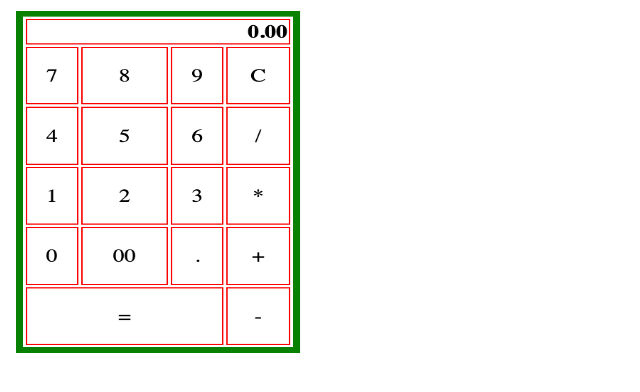
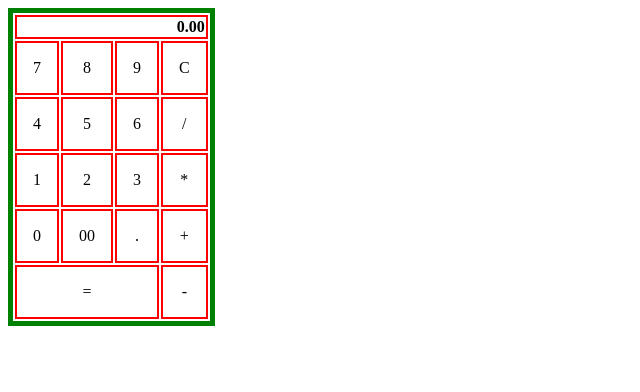
Before and after one commit to n-lucard/Generation-Calculator, a plain HTML site: page index.html in a window 1280 px wide. Shown: the whole page, without its empty margins (0-640 px from the left). Drawn offline with Linux system fonts and the light colour scheme.

Commit message:
final commit

```diff
--- a/index.html
+++ b/index.html
@@ -5,9 +5,52 @@
     <meta name="viewport" content="width=device-width">
     <title>replit</title>
     <link href="style.css" rel="stylesheet" type="text/css" />
+  <title>calculator</title>
   </head>
-  <body>
-    <img src="calculator-image.png" alt="calculator image" width="300" height="350">
-    <script src="script.js"></script>
-  </body>
+<body>
+<table>
+  <tbody>
+    <!---- total ---->
+    <tr>
+      <th colspan="4">0.00</th>
+    </tr>
+
+
+    <!----7,8,9,C---->
+      <tr>
+      <td>7</td>
+      <td>8</td>
+      <td>9</td>
+      <td>C</td>
+    </tr>
+    <!----4,5,6 /---->
+    <tr>
+      <td>4</td>
+      <td>5</td>
+      <td>6</td>
+      <td>/</td>
+      <!----1,2,3,*---->
+      <tr>
+      <td>1</td>
+      <td>2</td>
+      <td>3</td>
+      <td>*</td>
+      </tr>
+      <!----0,00,.,+---->
+      <tr>
+      <td>0</td>
+      <td>00</td>
+      <td>.</td>
+      <td>+</td>
+      </tr>
+<tr>
+  <td colspan="3">=</td>
+  <td>-</td>
+</tr>
+
+ </tbody>
+</table>
+
+</body>
+
 </html>
--- a/style.css
+++ b/style.css
@@ -2,3 +2,17 @@ html, body {
   height: 100%;
   width: 100%;
 }
+
+table {
+  border: 5px solid green;
+}
+
+th {border: 2px solid red;
+  text-align: right;
+}
+td {
+  border: 2px solid red;
+  text-align: center;
+  padding: 1em;
+  font-style: bold;
+  }
```
